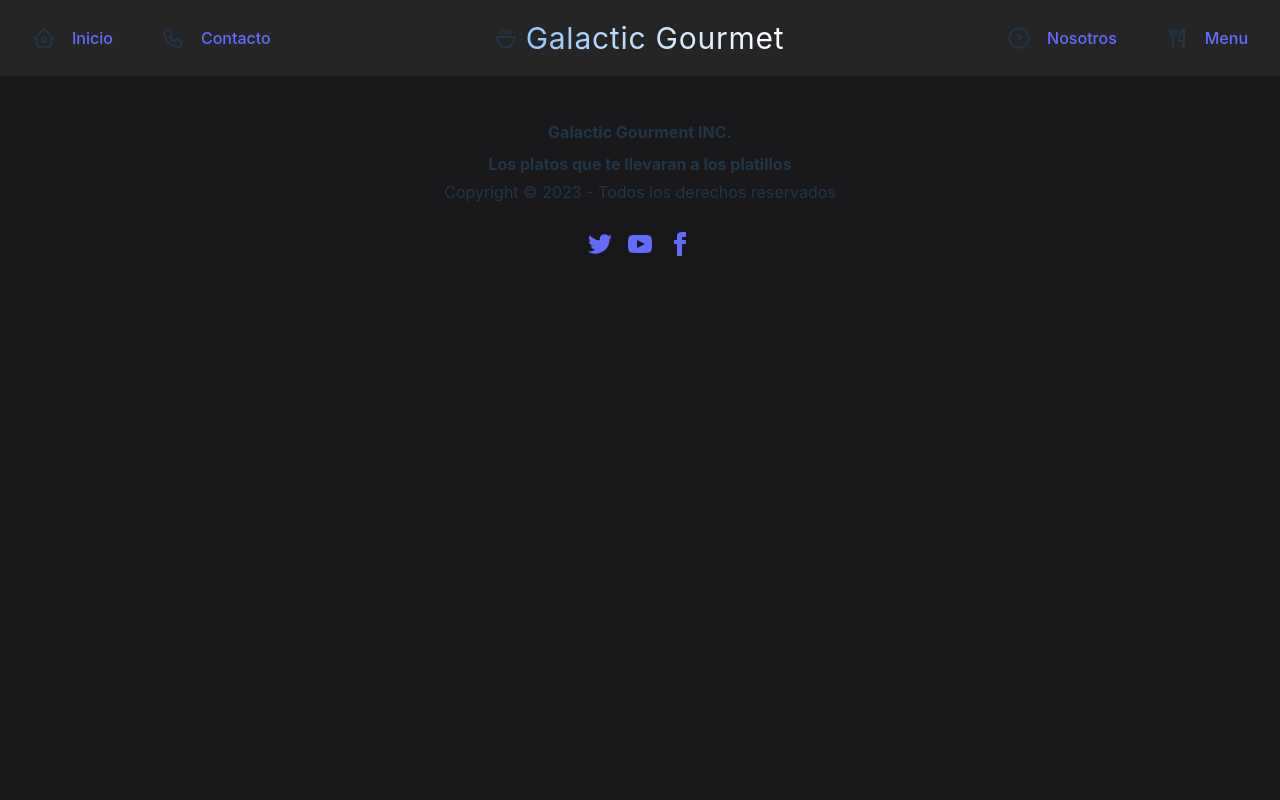
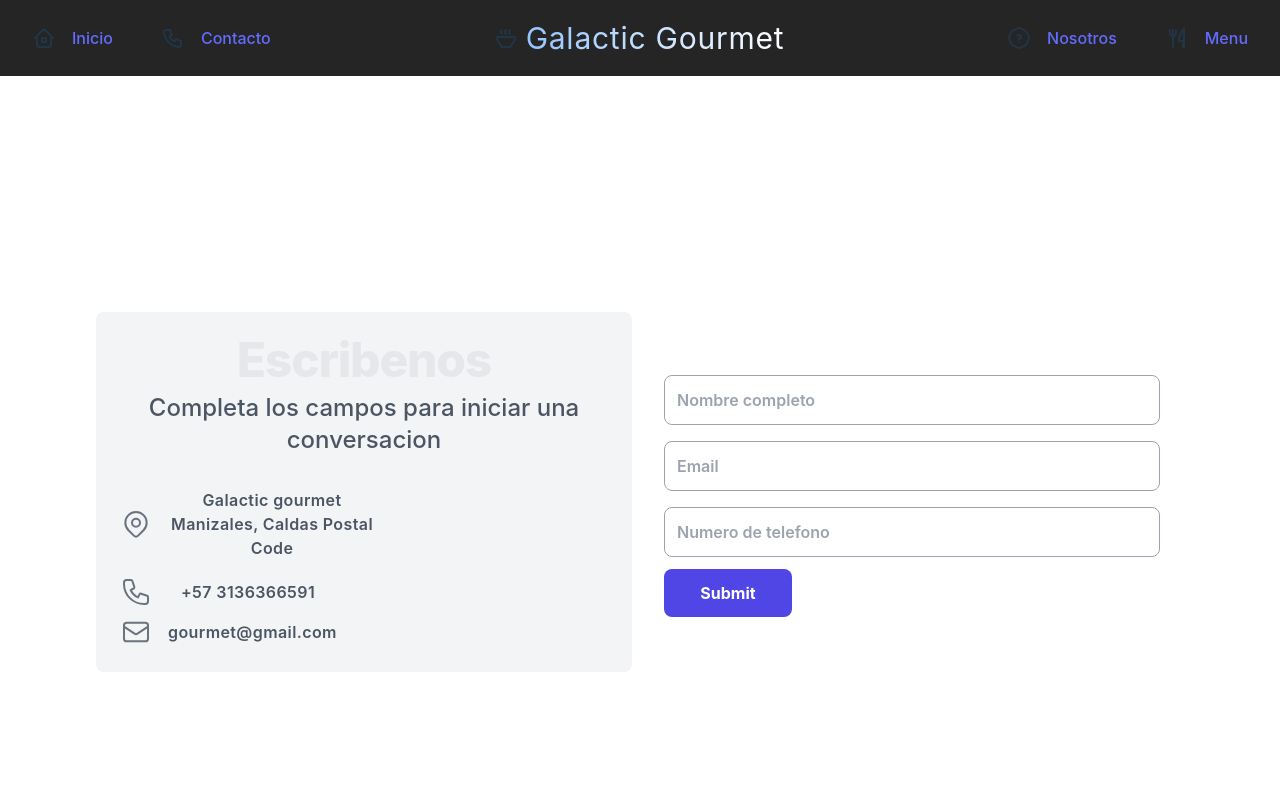
Before and after one commit to Montes01/Galactic-gourmet, a React (Vite) app: page /Contact in a window 1280 px wide. Shown: the top 800 px of the page. Built offline with nearby package versions, Linux system fonts and the light colour scheme.

Commit message:
added contact part

```diff
--- a/src/App.css
+++ b/src/App.css
@@ -3,6 +3,8 @@
   margin: 0 auto;
   text-align: center;
 }
+
+
 /*
 @media screen and (min-width: 1280px) {
   #root {
--- a/src/App.tsx
+++ b/src/App.tsx
@@ -5,6 +5,7 @@ import { Footer } from "./Components/General/Footer";
 import { Header } from "./Components/General/Header";
 import { FoodList } from "./Pages/FoodList";
 import { About } from "./Pages/About";
+import { Contact } from "./Components/Contact/Contact";
 function App() {
   return (
     <div className="flex flex-col h-screen justify-start">
@@ -13,6 +14,7 @@ function App() {
         <Route path="/" Component={Index} />
         <Route path="/FoodList" Component={FoodList} />
         <Route path="/About" Component={About} />
+        <Route path="/Contact" Component={Contact} />
       </Routes>
       <Footer />
     </div>
--- /dev/null
+++ b/src/Components/Contact/Contact.tsx
@@ -0,0 +1,70 @@
+export const Contact = () => {
+    return (
+        <div className="relative flex items-top justify-center min-h-screen bg-white dark:bg-zinc-900  sm:items-center sm:pt-0">
+            <div className="max-w-6xl mx-auto sm:px-6 lg:px-8">
+                <div className="mt-8 overflow-hidden">
+                    <div className="grid grid-cols-1 md:grid-cols-2">
+                        <div className="p-6 mr-2 bg-gray-100 dark:bg-zinc-800 sm:rounded-lg">
+                            <h1 className="text-4xl sm:text-5xl text-gray-200 dark:text-white font-extrabold tracking-tight">
+                                Escribenos
+                            </h1>
+                            <p className="small:hidden medium:text-xs text-normal text-lg sm:text-2xl font-medium text-gray-600 dark:text-gray-400 mt-2">
+                                Completa los campos para iniciar una conversacion
+                            </p>
+
+                            <div className="flex medium:hidden items-center mt-8 text-gray-600 dark:text-gray-400">
+                                <svg fill="none" stroke="currentColor" stroke-linecap="round" stroke-linejoin="round" stroke-width="1.5" viewBox="0 0 24 24" className="w-8 h-8 text-gray-500">
+                                    <path stroke-linecap="round" stroke-linejoin="round" stroke-width="1.5" d="M17.657 16.657L13.414 20.9a1.998 1.998 0 01-2.827 0l-4.244-4.243a8 8 0 1111.314 0z" />
+                                    <path stroke-linecap="round" stroke-linejoin="round" stroke-width="1.5" d="M15 11a3 3 0 11-6 0 3 3 0 016 0z" />
+                                </svg>
+                                <div className="ml-4 text-md tracking-wide font-semibold w-52">
+                                    Galactic gourmet Manizales, Caldas
+                                    Postal Code
+                                </div>
+                            </div>
+
+                            <div className="flex items-center mt-4 text-gray-600 dark:text-gray-400">
+                                <svg fill="none" stroke="currentColor" stroke-linecap="round" stroke-linejoin="round" stroke-width="1.5" viewBox="0 0 24 24" className="w-8 h-8 text-gray-500">
+                                    <path stroke-linecap="round" stroke-linejoin="round" stroke-width="1.5" d="M3 5a2 2 0 012-2h3.28a1 1 0 01.948.684l1.498 4.493a1 1 0 01-.502 1.21l-2.257 1.13a11.042 11.042 0 005.516 5.516l1.13-2.257a1 1 0 011.21-.502l4.493 1.498a1 1 0 01.684.949V19a2 2 0 01-2 2h-1C9.716 21 3 14.284 3 6V5z" />
+                                </svg>
+                                <div className="ml-4 text-md tracking-wide font-semibold w-40">
+                                    +57 3136366591
+                                </div>
+                            </div>
+
+                            <div className="flex items-center mt-2 text-gray-600 dark:text-gray-400">
+                                <svg fill="none" stroke="currentColor" stroke-linecap="round" stroke-linejoin="round" stroke-width="1.5" viewBox="0 0 24 24" className="w-8 h-8 text-gray-500">
+                                    <path stroke-linecap="round" stroke-linejoin="round" stroke-width="1.5" d="M3 8l7.89 5.26a2 2 0 002.22 0L21 8M5 19h14a2 2 0 002-2V7a2 2 0 00-2-2H5a2 2 0 00-2 2v10a2 2 0 002 2z" />
+                                </svg>
+                                <div className="ml-4 text-md tracking-wide font-semibold w-40">
+                                    gourmet@gmail.com
+                                </div>
+                            </div>
+                        </div>
+
+                        <form className="p-6 flex flex-col justify-center">
+                            <div className="flex flex-col">
+                                <label htmlFor="name" className="hidden">Nombre completo</label>
+                                <input type="name" name="name" id="name" placeholder="Nombre completo" className="w-100 mt-2 py-3 px-3 rounded-lg bg-white dark:bg-gray-800 border border-gray-400 dark:border-gray-700  font-semibold focus:border-indigo-500 focus:outline-none text-white" />
+                            </div>
+
+                            <div className="flex flex-col mt-2">
+                                <label htmlFor="email" className="hidden">Email</label>
+                                <input type="email" name="email" id="email" placeholder="Email" className="w-100 mt-2 py-3 px-3 rounded-lg bg-white dark:bg-gray-800 border border-gray-400 dark:border-gray-700 text-gray-200 font-semibold focus:border-indigo-500 focus:outline-none" />
+                            </div>
+
+                            <div className="flex flex-col mt-2">
+                                <label htmlFor="tel" className="hidden">Telefono</label>
+                                <input type="tel" name="tel" id="tel" placeholder="Numero de telefono" className="w-100 mt-2 py-3 px-3 rounded-lg bg-white dark:bg-gray-800 border border-gray-400 dark:border-gray-700 text-gray-200 font-semibold focus:border-indigo-500 focus:outline-none" />
+                            </div>
+
+                            <a href="/" className="md:w-32 bg-indigo-600 hover:bg-blue-dark text-white font-bold py-3 px-6 rounded-lg mt-3 hover:bg-indigo-500 transition ease-in-out duration-300">
+                                Submit
+                            </a>
+                        </form>
+                    </div>
+                </div>
+            </div>
+        </div>
+    )
+}
--- a/src/Components/General/Cards/ServiceCard.tsx
+++ b/src/Components/General/Cards/ServiceCard.tsx
@@ -22,7 +22,7 @@ export const ServiceCard = ({
     <Link
       to={to ?? "#"}
       className={`${
-        direction === "vertical" ? "col" : "row"
+        direction === "vertical" ? "flex-col" : "flex-row"
       } text-xl text-white hover:scale-105 transition-transform active:opacity-90 flex items-center justify-start px-5 gap-2 rounded-xl bg-[#252525]`}
       style={{ width, height }}
     >
--- a/src/Components/General/Header.tsx
+++ b/src/Components/General/Header.tsx
@@ -11,7 +11,7 @@ import {
 import { useState, useRef } from "react";
 import { ResponsiveMenu } from "./ResponsiveMenu";
 export const Header = () => {
-  const navRef = useRef<HTMLElement>();
+  const navRef = useRef<any>();
   const [isMenuShowed, setIsMenuShowed] = useState(false);
   const handleClick = () => {
     setIsMenuShowed(true);
@@ -27,7 +27,7 @@ export const Header = () => {
   };
   return (
     <>
-      <header className="px-8 py-5 bg-[#252525] flex w-full items-center justify-between">
+      <header className="small:gap-7 px-8 py-5 bg-[#252525] flex w-full items-center justify-between">
         <nav className="medium:hidden">
           <ul className="flex items-center justify-end gap-12">
             <NavLink
@@ -49,7 +49,7 @@ export const Header = () => {
           <Link
             to="/"
             role="banner"
-            className="select-none bg-clip-text bg-gradient-to-r text-3xl tracking-wide font-normal from-blue-300 to-white text-transparent"
+            className="small:text-xl select-none bg-clip-text bg-gradient-to-r text-3xl tracking-wide font-normal from-blue-300 to-white text-transparent"
           >
             Galactic Gourmet
           </Link>
--- a/src/Components/IndexPage/Featured.tsx
+++ b/src/Components/IndexPage/Featured.tsx
@@ -9,11 +9,10 @@ export const Featured = () => {
       </h2>
       <section className="flex flex-wrap justify-center items-center  gap-12 p-5">
         {foods
-          .toSorted((a, b) => a.title.localeCompare(b.title))
           .slice(number, number + 3)
-          .map((el, index) => {
+          .map((el) => {
             return (
-              <FeaturedCard title={el.title} image={el.image} key={index} />
+              <FeaturedCard title={el.title} image={el.image} />
             );
           })}
       </section>
--- a/src/Components/IndexPage/ImagePart.tsx
+++ b/src/Components/IndexPage/ImagePart.tsx
@@ -1,5 +1,5 @@
 export const ImagePart = () => {
   return (
-    <img src='/src/assets/Restaurante.jpg' alt='' className='brightness-[0.2] object-cover absolute inset-0 -z-10 w-full h-full' />
+    <img src='/Restaurante.jpg' alt='' className='brightness-[0.2] object-cover absolute inset-0 -z-10 w-full h-full' />
   );
 };
--- a/src/Components/IndexPage/Main.tsx
+++ b/src/Components/IndexPage/Main.tsx
@@ -3,11 +3,12 @@ import { ServiceCard } from "../General/Cards/ServiceCard";
 import { ImagePart } from "./ImagePart";
 export const Main = () => {
   return (
-    <div className="relative py-40 px-12  w-full flex flex-wrap gap-7 items-center justify-center">
+    <div
+    className="relative py-40 px-12 small:flex-col small:py-12 small:px-0  w-full flex flex-wrap gap-7 items-center justify-center">
         <ServiceCard to="FoodList" content="Comidas" direction="horizontal" width="40%" height="95px"  Icon={IconPizza} />
         <ServiceCard content="Lugares" direction="horizontal" width="40%" height="95px" Icon={IconPlanet} />
-        <ServiceCard content="Bebidas" direction="horizontal" width="40%" height="95px" Icon={IconGlass} />
-        <ServiceCard content="Redes" direction="horizontal" width="40%" height="95px" Icon={IconBrandInstagram  } />
+        <ServiceCard to="FoodList" content="Bebidas" direction="horizontal" width="40%" height="95px" Icon={IconGlass} />
+        <ServiceCard to="Contact" content="Redes" direction="horizontal" width="40%" height="95px" Icon={IconBrandInstagram  } />
       <ImagePart />
     </div>
   );
```
Also changed, not shown: src/Components/General/Cards/FeaturedCard.tsx (+3 -4 lines), src/Components/General/ResponsiveMenu.tsx (+9 -4 lines), public/Restaurante.jpg (renamed from src/assets/Restaurante.jpg), 1 other file (tests, documents, lock files or other folders).
